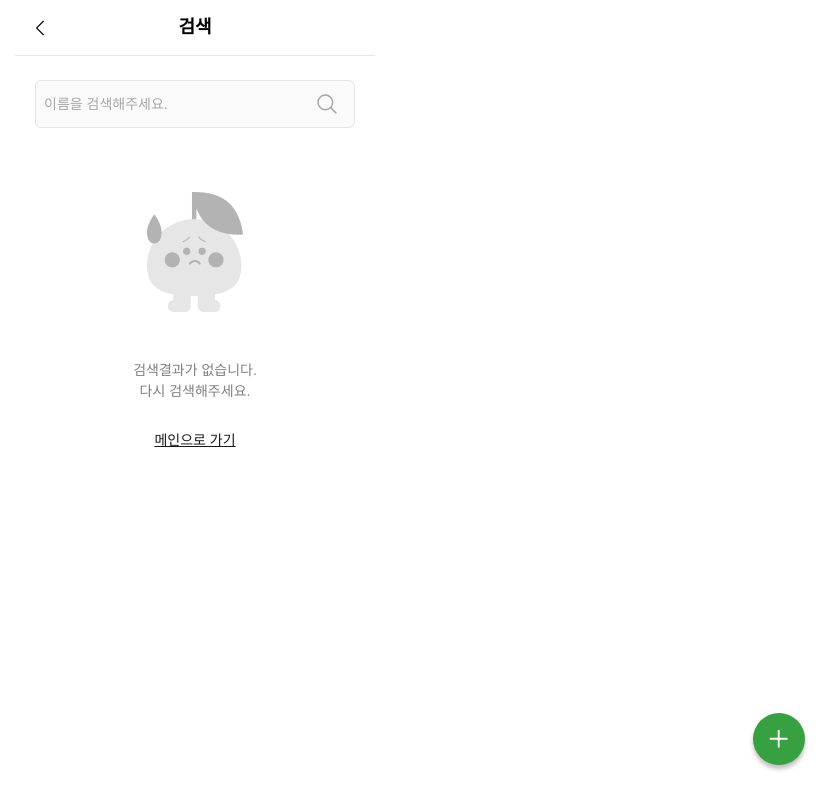
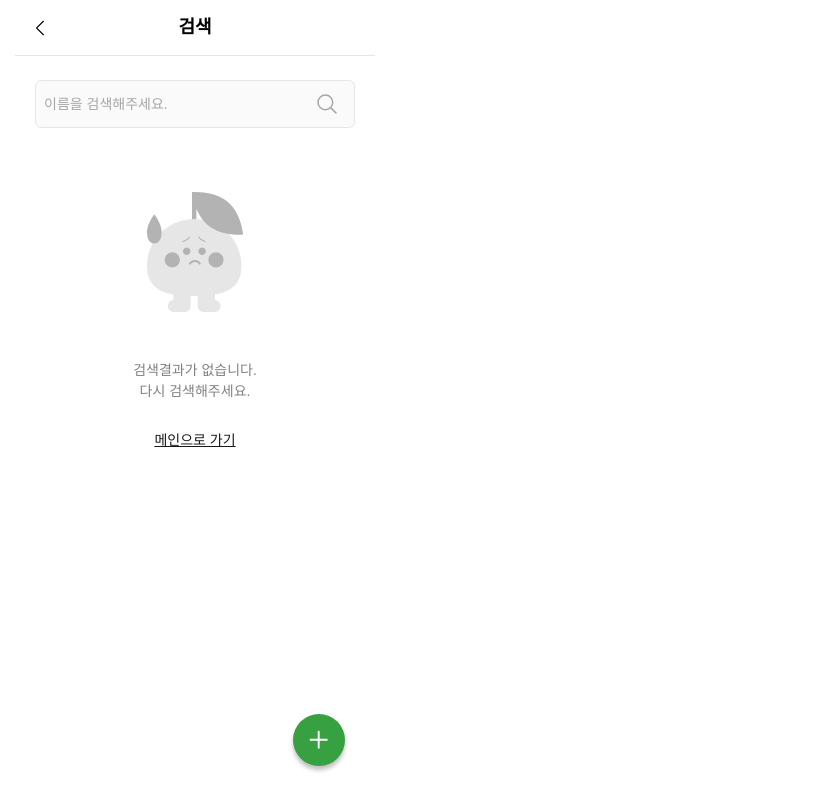
Before and after one commit to kangmin01/Garden-of-Records, a React (Create React App) app: page /search in a window 1280 px wide. Shown: the whole page, without its empty margins (445-1280 px from the left). Built offline with nearby package versions, Linux system fonts and the light colour scheme; no server answers; sample sign-in values are in the browser's storage.

Commit message:
fix: floating button position

```diff
--- a/src/components/ui/FloatingButton.tsx
+++ b/src/components/ui/FloatingButton.tsx
@@ -25,10 +25,10 @@ export default function FloatingButton() {
     <>
       {ready && (
         <div
-          className={`w-full fixed h-10`}
-          style={{ top: `${displayHeight - 1}px` }}
+          className={`w-[360px] fixed h-10 bottom-0`}
+          // style={{ top: `${displayHeight - 1}px` }}
         >
-          <div className="w-[360px] mx-auto relative">
+          <div className="w-[360px] mx-auto relative h-10">
             <Link
               to="/record/add"
               className="absolute w-[52px] h-[52px] bottom-[34px] right-[30px] flex justify-center items-center bg-main text-white rounded-full shadow-shadowFloatingButton"
--- a/src/pages/Home.tsx
+++ b/src/pages/Home.tsx
@@ -269,6 +269,7 @@ export default function Home() {
                 className={`absolute top-0 right-[-310px] h-dvh w-[304px] bg-white flex flex-col z-50`}
               ></div>
             </nav>
+            <FloatingButton />
             <div className="bg-green0 absolute h-[388px] w-[360px] rounded-b-[20px]"></div>
             <div className="w-[360px] absolute flex flex-col items-center">
               <div className="flex flex-col items-center mt-3 mb-6">
@@ -318,7 +319,6 @@ export default function Home() {
               )}
             </div>
           </div>
-          <FloatingButton />
         </>
       )}
       {state.message && <Snackbar />}
```
